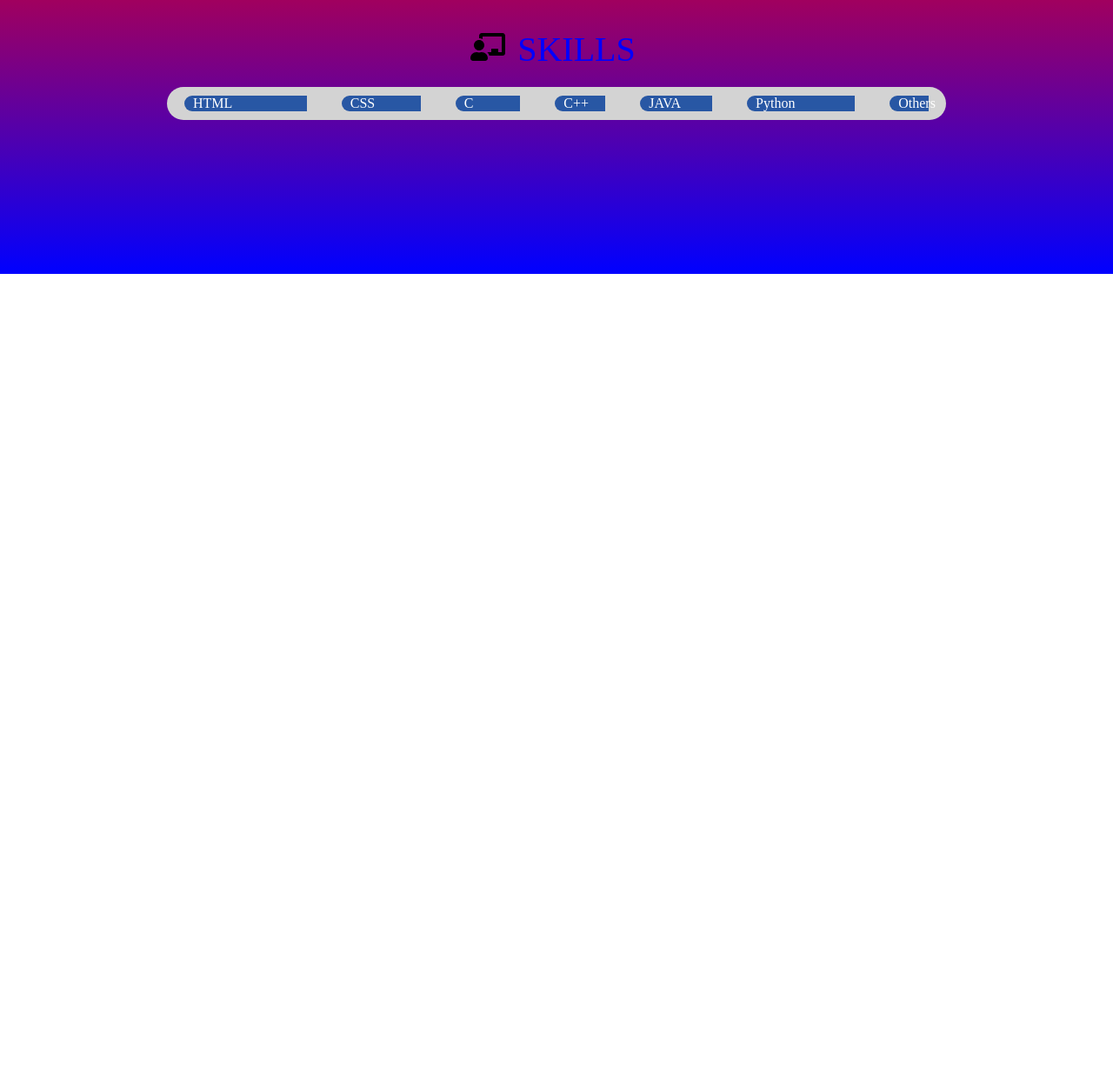
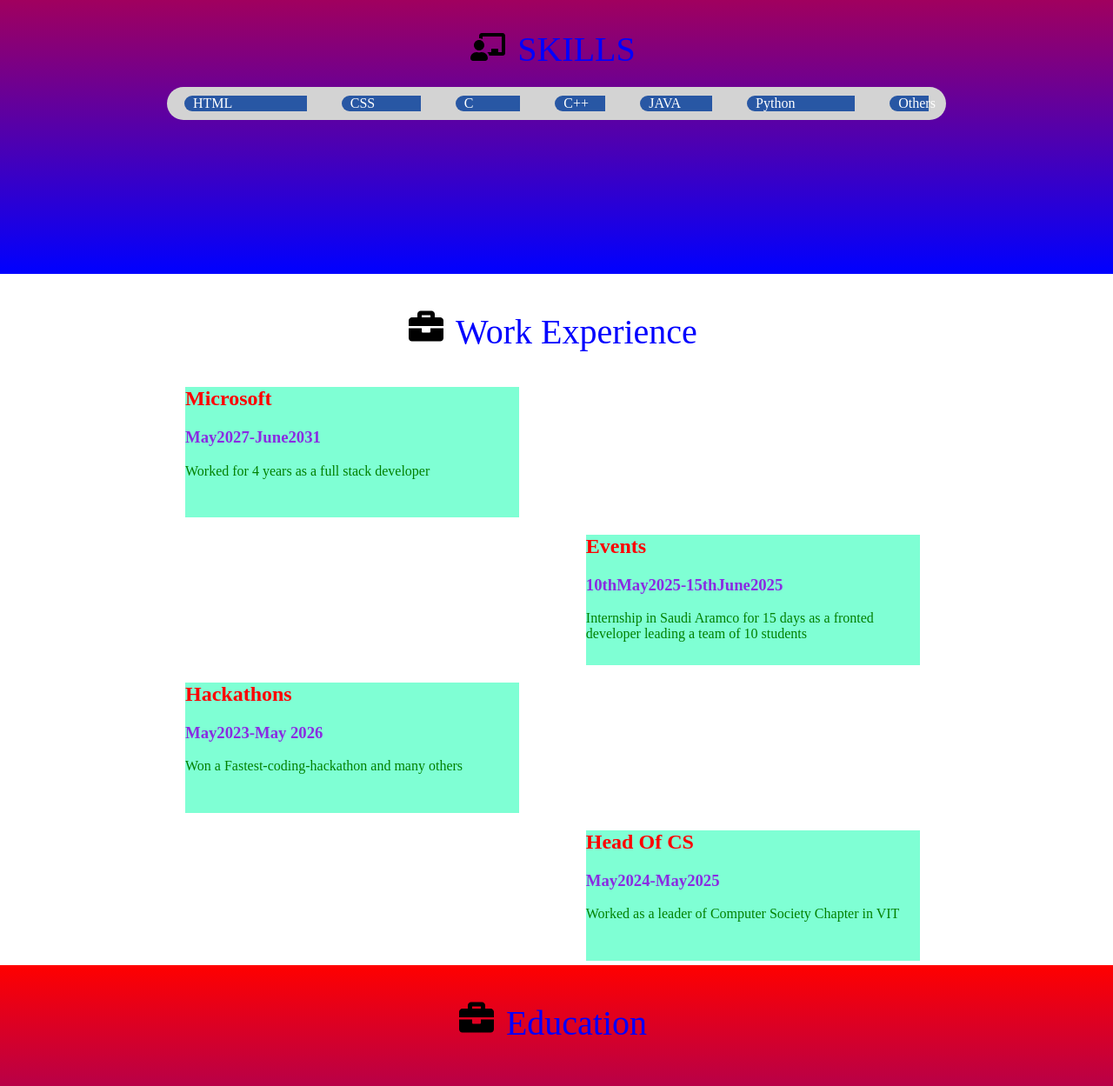
Before and after one commit to AdityaModi2112/HTML, a plain HTML site: page MyResume.html in a window 1280 px wide. Shown: the part 883-2132 px from the top of the page at 87% size. Before the commit the page ends 1198 px from the top, so only its background shows below. Drawn offline with Linux system fonts and the light colour scheme.

Commit message:
commit()

```diff
--- a/MyResume.css
+++ b/MyResume.css
@@ -93,12 +93,7 @@ section{
     flex-direction:column;
     align-items:center;
 }
-section:nth-child(2n){
-    background-color:grey;
-}
-section:nth-child(2n+1){
-    background-color:white;
-}
+
 section:target{
     background-color:cyan;
 }
@@ -171,3 +166,36 @@ section:target{
     width:5%;
     height:inherit;
 }
+
+
+#work experience{
+    height:400px;
+    width:auto;
+    background-image:linear-gradient(yellow,orange);
+    display:flex;
+    justify-content:center;
+    z-index:1;
+}
+.timeline{
+    position:relative;
+    width:75%;
+}
+.timeline-box{
+    position:relative;
+    margin:5px;
+    width:40%;
+    left:5%;
+    min-height:150px;
+    background-color: aquamarine;
+}
+.timeline-box:nth-child(2n){
+    left:53%;
+}
+#education{
+    height:500px;
+    width:auto;
+    background-image:linear-gradient(red,blue);
+    display:flex;
+    justify-content:flex-start;
+    z-index: 1;
+}
--- a/MyResume.html
+++ b/MyResume.html
@@ -12,7 +12,7 @@
                   <li><a href="#">Home</a></li>
                   <li><a href="#about">About</a></li>
                   <li><a href="#skills">Skills</a></li>
-                  <li><a href="#Experience">Experience</a></li>
+                  <li><a href="#work experience">Experience</a></li>
                   <li><a href="#portfolio">portfolio</a></li>
                   <li><a href="#education">education</a></li>
                   <li><a href="#contact">contact</a></li>
@@ -86,8 +86,50 @@
                    </div>
                </div>
            </section>
-           <section id="work experience"></section>
-           <section id="education"></section>
+           <section id="work experience">
+               <h1 class="section-heading mb75px">
+                   <span>
+                       <img src="briefcase-solid.svg" width="40px">
+                   </span>
+                   <span>
+                       Work Experience
+                   </span>
+               </h1>
+               <div class="timeline">
+                   <div class="timeline-box">
+                   <div>
+                       <h2 style="color:red">Microsoft</h2>
+                       <h3 style="color:blueviolet">May2027-June2031</h3>
+                       <p style="color:green">Worked for 4 years as a full stack developer</p>
+                   </div>
+                   </div>
+                   <div class="timeline-box">
+                   <h2 style="color:red">Events</h2>
+                       <h3 style="color:blueviolet">10thMay2025-15thJune2025</h3>
+                       <p style="color:green">Internship in Saudi Aramco for 15 days as a fronted developer leading a team of 10 students</p>
+                   </div>
+                   <div class="timeline-box">
+                   <h2 style="color:red">Hackathons</h2>
+                       <h3 style="color:blueviolet">May2023-May 2026</h3>
+                       <p style="color:green">Won a Fastest-coding-hackathon and many others</p>
+                   </div>
+                   <div class="timeline-box">
+                   <h2 style="color:red">Head Of CS</h2>
+                       <h3 style="color:blueviolet">May2024-May2025</h3>
+                       <p style="color:green">Worked as a leader of Computer Society Chapter in VIT</p>
+                   </div>
+               </div>
+           </section>
+           <section id="education">
+               <h1 class="section-heading mb75px">
+                   <span>
+                       <img src="briefcase-solid.svg" width="40px">
+                   </span>
+                   <span>
+                       Education
+                   </span>
+               </h1>
+               </section>
            <section id="portfolio"></section>
            <section id="contact"></section>
        </main>
```
Also changed, not shown: briefcase-solid.svg (added).
